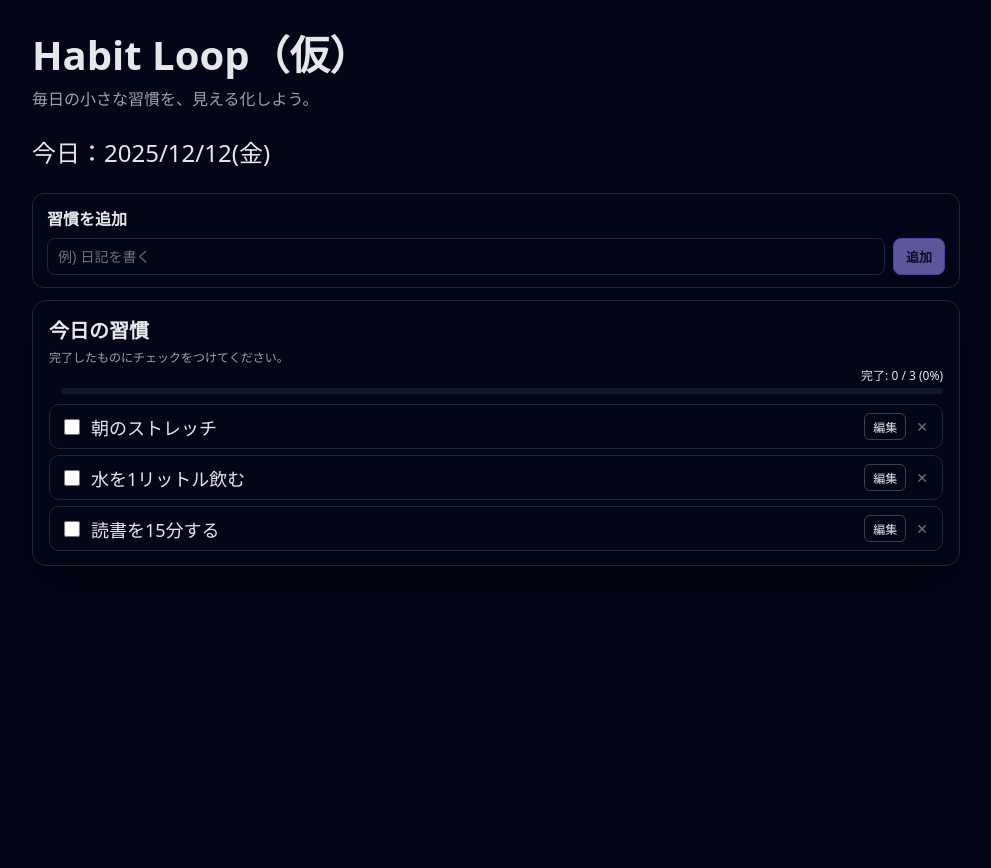
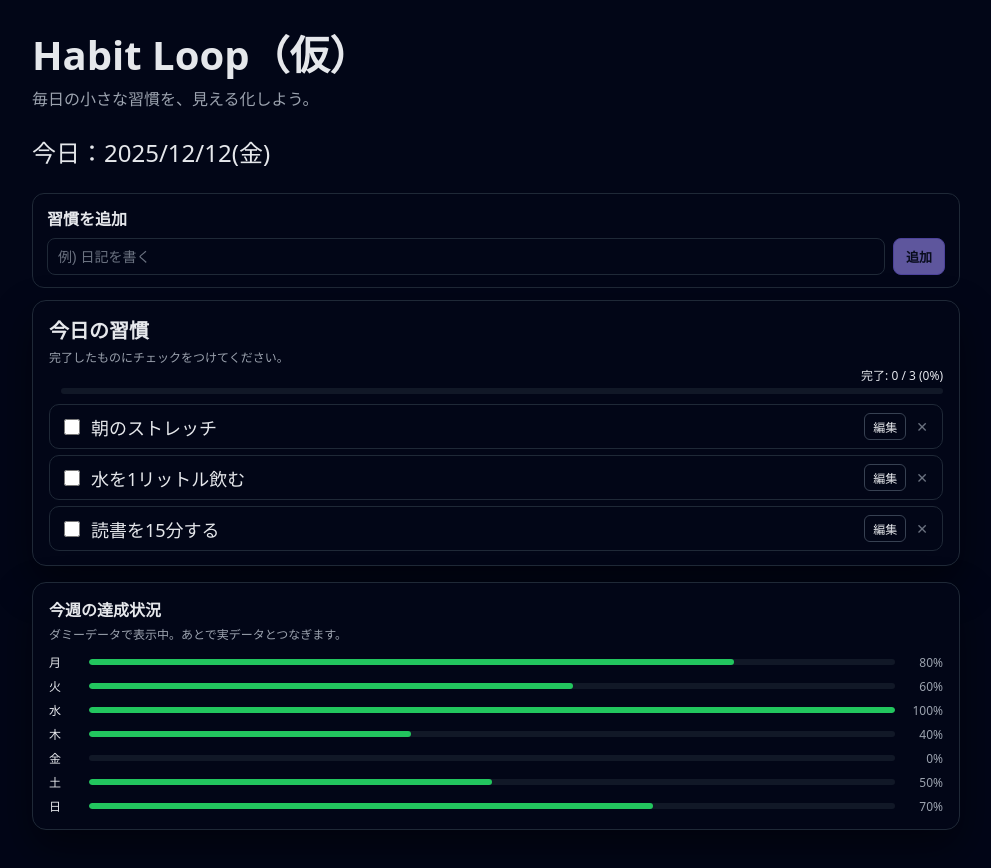
Before and after one commit to komataku02/habit-loop-frontend, a Nuxt app: page / in a window 1280 px wide. Shown: the whole page, without its empty margins (144-1135 px from the left). Before the commit the page ends 800 px from the top, so only its background shows below. Built offline with nearby package versions, Linux system fonts and the light colour scheme.

Commit message:
習慣サマリー表示のダミーデータとUIを追加

```diff
--- a/app/pages/index.vue
+++ b/app/pages/index.vue
@@ -106,6 +106,31 @@
                             </div>
                         </template>
                     </div>
+                </li>
+            </ul>
+        </section>
+
+        <section class="card weekly-card">
+            <header class="weekly-header">
+                <h2 class="weekly-title">今週の達成状況</h2>
+                <p class="weekly-caption">ダミーデータで表示中。あとで実データとつなぎます。</p>
+            </header>
+
+            <ul class="weekly-list">
+                <li
+                    v-for="day in weeklySummary"
+                    :key="day.label"
+                    class="weekly-item"
+                >
+                    <span class="weekly-label">{{  day.label }}</span>
+                    <div class="weekly-bar">
+                        <div
+                            class="weekly-bar-inner"
+                            :style="{ width: day.rate + '%' }">
+                        </div>
+                    </div>
+
+                    <span class="weekly-rate">{{ day.rate }}%</span>
                 </li>
             </ul>
         </section>
@@ -249,6 +274,19 @@ const removeHabit = ( id: number) => {
     habits.value = habits.value.filter((h) =>
         h.id !== id)
 }
+
+//習慣サマリー(ダミーデータ)
+//rateは0~100の達成率
+const weeklySummary = ref<{ label: string; rate: number }[]>([
+    { label: '月', rate: 80 },
+    { label: '火', rate: 60 },
+    { label: '水', rate: 100 },
+    { label: '木', rate: 40 },
+    { label: '金', rate: 0 },
+    { label: '土', rate: 50 },
+    { label: '日', rate: 70 },
+
+])
 </script>
 
 <style scoped>
@@ -503,4 +541,65 @@ const removeHabit = ( id: number) => {
     border-color: #4b5563;
     color: #e5e7eb;
 }
+
+.weekly-card {
+    margin-top: 16px;
+}
+
+.weekly-header {
+    margin-bottom: 10px;
+}
+
+.weekly-title {
+    margin: 0 0 4px;
+    font-size: 16px;
+    font-weight: 700;
+}
+
+.weekly-caption {
+    margin: 0;
+    font-size: 12px;
+    color: #9ca3af;
+}
+
+.weekly-list {
+    list-style: none;
+    padding: 0;
+    margin: 8px 0 0;
+    display: grid;
+    gap: 6px;
+}
+
+.weekly-item {
+    display: grid;
+    grid-template-columns: 32px 1fr 40px;
+    align-items: center;
+    gap: 8px;
+    font-size: 12px;
+}
+
+.weekly-label {
+    color: #e5e7eb;
+}
+
+.weekly-bar {
+    position: relative;
+    height: 6px;
+    border-radius: 999px;
+    background: #111827;
+    overflow: hidden;
+}
+
+.weekly-bar-inner {
+    height: 100%;
+    border-radius: inherit;
+    background: #22c55e;
+    transition: width 0.15s ease;
+}
+
+.weekly-rate {
+    text-align: right;
+    color: #9ca3af;
+}
+
 </style>
```
